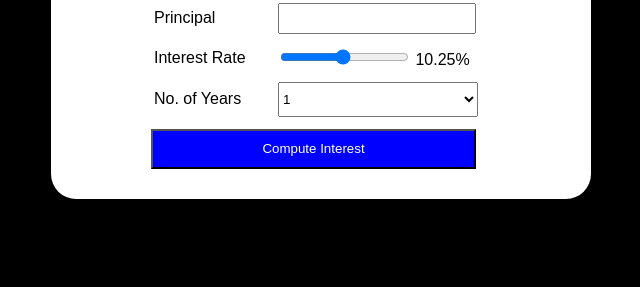
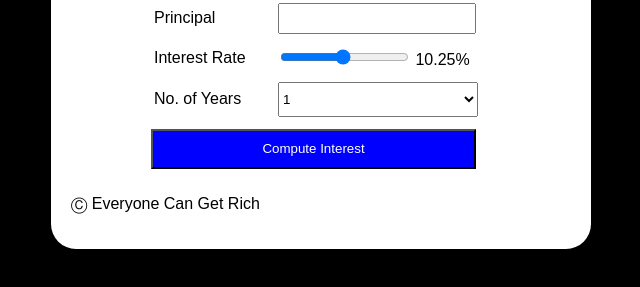
Before and after one commit to srividya-03/SimpleInterestCalculator, a plain HTML site: page index.html in a window 1280 px wide. Shown: the part 109-396 px from the top of the page, without its empty margins (319-959 px from the left). Drawn offline with Linux system fonts and the light colour scheme.

Commit message:
Update index.html

```diff
--- a/index.html
+++ b/index.html
@@ -49,6 +49,7 @@
                 <span id="result">
                 </span>
             </div>
+             <p>Ⓒ Everyone Can Get Rich</p>
 
 
         </div>
```
